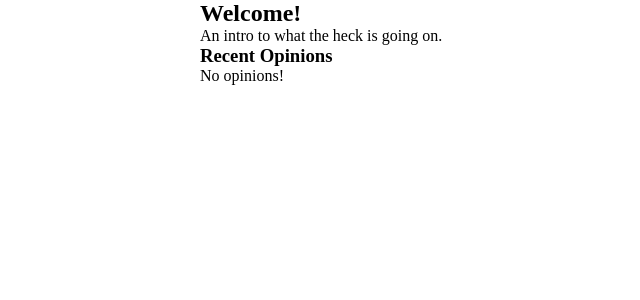
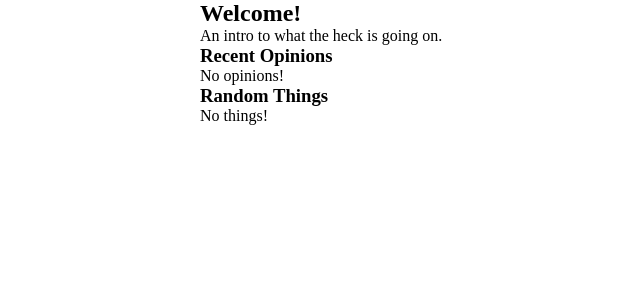
Before and after one commit to grampajoe/natalie-and-joe-have-opinions, a Python web app: template templates/opinions/home.html in a window 1280 px wide. Shown: the part 40-340 px from the top of the page, without its empty margins (40-680 px from the left). Run offline with Jinja, Linux system fonts and the light colour scheme; the template is opened without the code that fills it, so the values that code supplies are empty.

Commit message:
More work

```diff
--- a/opinions/views.py
+++ b/opinions/views.py
@@ -6,9 +6,10 @@ from models import Thing, Opinion
 def home(request):
     """Home view with a little introduction and maybe some aggregate data."""
     recent_opinions = Opinion.objects.all()[:10]
+    random_things = Thing.get_random()
     return render_to_response('opinions/home.html', {'recent_opinions':
-            recent_opinions},
-            context_instance=RequestContext(request))
+        recent_opinions, 'random_things': random_things},
+        context_instance=RequestContext(request))
 
 def thing(request, thing_slug=None):
     """View a thing and the things they encompass."""
--- a/templates/opinions/home.html
+++ b/templates/opinions/home.html
@@ -12,4 +12,14 @@
 	{% else %}
 	<p class="error">No opinions!</p>
 	{% endif %}
+	<h3>Random Things</h3>
+	{% if random_things %}
+	<ul class="things">
+		{% for thing in random_things %}
+		<li><a href="{{ thing.get_absolute_url }}">{{ thing }}</a></li>
+		{% endfor %}
+	</ul>
+	{% else %}
+	<p class="error">No things!</p>
+	{% endif %}
 {% endblock %}
```
Also changed, not shown: opinions/models.py (+11 -0 lines), 1 other file.
